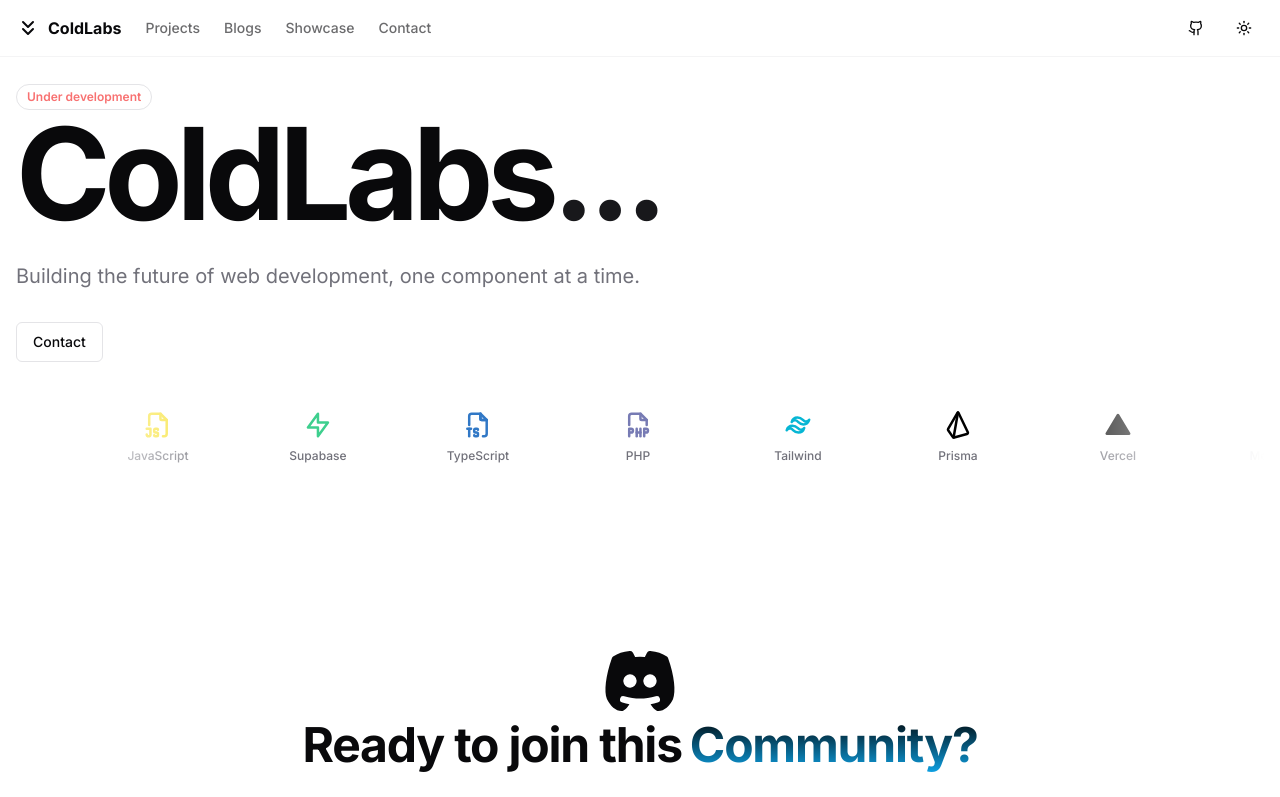
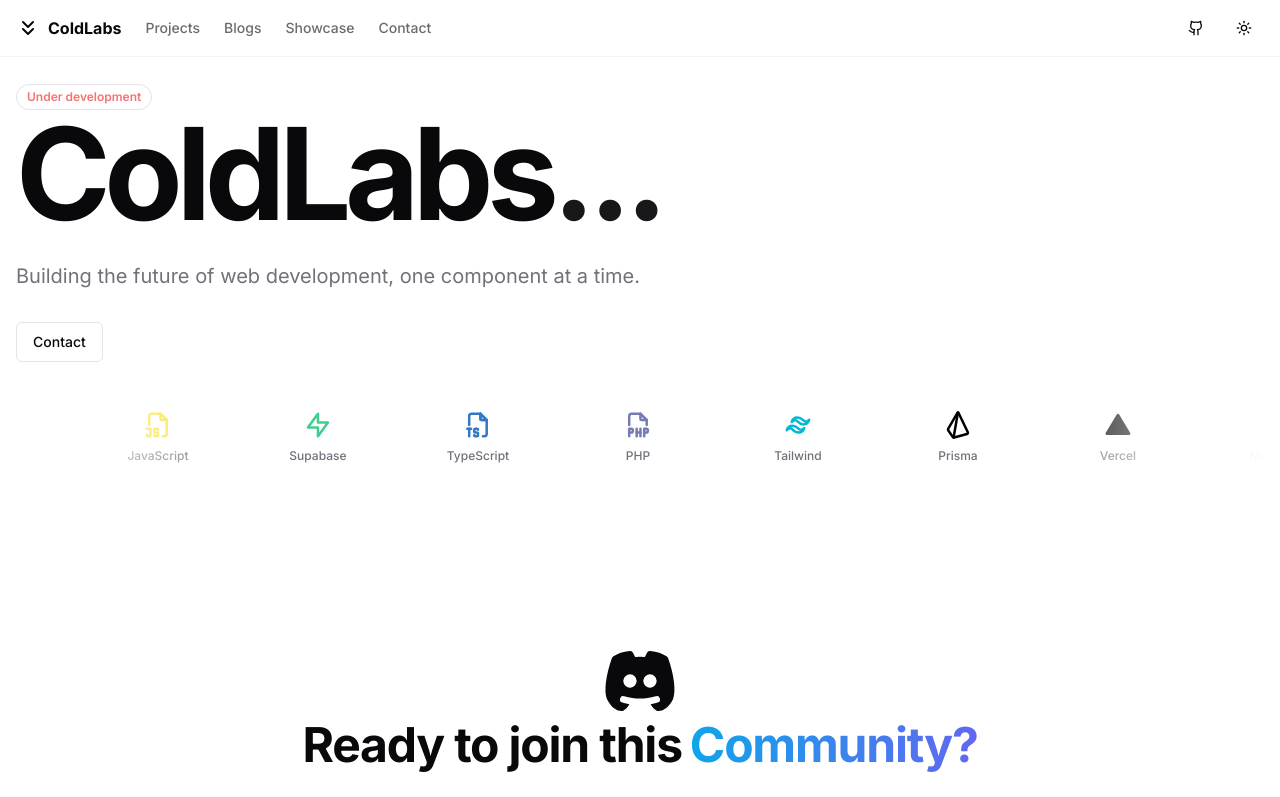
Before and after one commit to cold-labs/ColdLabs, a Next.js app: page / in a window 1280 px wide. Shown: the top 797 px of the page. Built offline with nearby package versions, Linux system fonts and the light colour scheme.

Commit message:
style (coldlabs/community): span gradient changed

```diff
--- a/components/coldlabs/community.tsx
+++ b/components/coldlabs/community.tsx
@@ -20,7 +20,7 @@ export const Community = () => {
                 <IconBrandDiscordFilled className="size-20"/>
                 <div>
                   Ready to join this
-                  <span className="text-transparent pl-2 bg-gradient-to-t from-[#0ea5e9] to-[#000000] dark:to-[#ffffff] bg-clip-text">
+                  <span className="bg-gradient-to-r from-[#0ea5e9] to-[#6366F1] dark:from-[#0ea5e9] dark:to-[#6366F1] bg-clip-text text-transparent ml-2">
                     Community?
                   </span>
                 </div>
```
